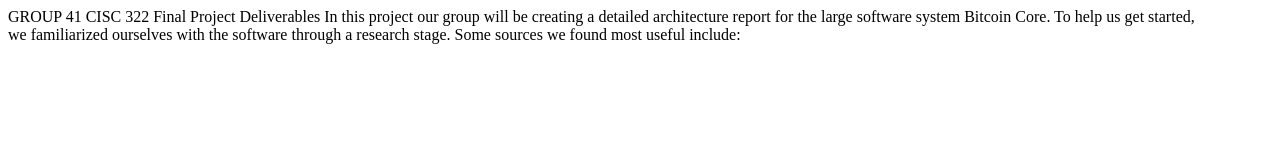
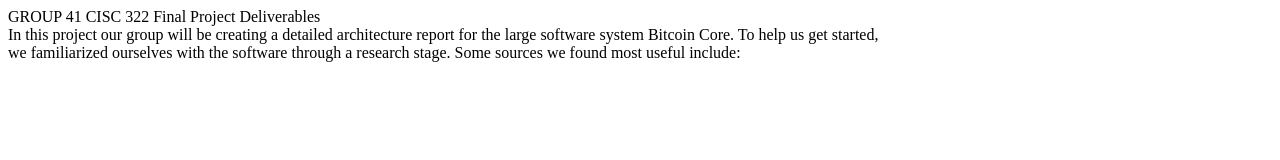
Before and after one commit to parkuman/CMPE322, a plain HTML site: page index.html in a window 1280 px wide. Drawn offline with Linux system fonts and the light colour scheme.

Commit message:
Update index.html

```diff
--- a/index.html
+++ b/index.html
@@ -7,7 +7,7 @@
   <title>Crypto</title>
 </head>
 <body>
-  GROUP 41 CISC 322 Final Project Deliverables
+  GROUP 41 CISC 322 Final Project Deliverables <br>
   In this project our group will be creating a detailed architecture report for the large software system Bitcoin Core. To help us get started, <br>
   we familiarized ourselves with the software through a research stage. Some sources we found most useful include:
 </body>
```
